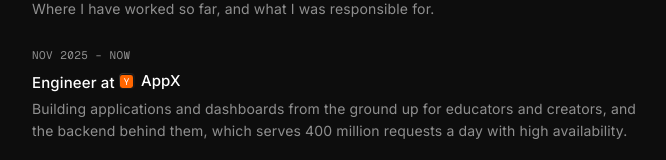
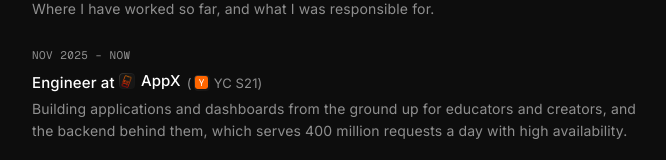
Before and after one commit to kant-github/kant-portfolio, a Next.js app: page / in a window 1280 px wide. Shown: the part 526-686 px from the top of the page, without its empty margins (304-970 px from the left). Built offline with nearby package versions, Linux system fonts and the light colour scheme.

Commit message:
something changed

```diff
--- /dev/null
+++ b/components/appx-badge.tsx
@@ -0,0 +1,18 @@
+import Image from "next/image";
+import { LogoMark } from "@/components/logo-mark";
+
+/** AppX's own mark, the tilted phone with an X, cut from their site's logo. */
+export function AppxBadge() {
+	return (
+		<LogoMark>
+			<Image
+				src="/images/logos/appx.png"
+				alt="AppX"
+				width={13}
+				height={13}
+				unoptimized
+				className="size-[13px] shrink-0"
+			/>
+		</LogoMark>
+	);
+}
--- a/components/experience.tsx
+++ b/components/experience.tsx
@@ -1,4 +1,5 @@
 import type { CSSProperties } from "react";
+import { AppxBadge } from "@/components/appx-badge";
 import { CONTENT_INDEX, Section } from "@/components/section";
 import { TwentyBadge } from "@/components/twenty-badge";
 import { YcBadge } from "@/components/yc-badge";
@@ -31,12 +32,21 @@ export function Experience() {
 								rel="noreferrer"
 								className="inline-flex items-center gap-1.5 transition-opacity hover:opacity-70"
 							>
-								{item.badge === "yc" ? <YcBadge /> : null}
+								{item.badge === "appx" ? <AppxBadge /> : null}
 								{item.badge === "twenty" ? (
 									<TwentyBadge />
 								) : null}
 								{item.org}
 							</a>
+							{item.yc ? (
+								<span className="ml-1.5 inline-flex items-center text-[13px] font-normal text-mute">
+									(
+									<span className="mr-1 ml-0.5 inline-flex">
+										<YcBadge />
+									</span>
+									YC {item.yc})
+								</span>
+							) : null}
 						</p>
 
 						<p className="text-mute">{item.description}</p>
--- a/lib/data.ts
+++ b/lib/data.ts
@@ -106,7 +106,9 @@ export type ExperienceItem = {
 	role: string;
 	org: string;
 	href: string;
-	badge?: "yc" | "twenty";
+	badge?: "appx" | "twenty";
+	/** Y Combinator batch, shown after the name with the YC mark */
+	yc?: string;
 	description: string;
 };
 
@@ -116,7 +118,8 @@ export const experience: ExperienceItem[] = [
 		role: "Engineer at",
 		org: "AppX",
 		href: "https://appx.co.in",
-		badge: "yc",
+		badge: "appx",
+		yc: "S21",
 		description:
 			"Building applications and dashboards from the ground up for educators and creators, and the backend behind them, which serves 400 million requests a day with high availability.",
 	},
```
Also changed, not shown: public/images/logos/appx.png (added).
